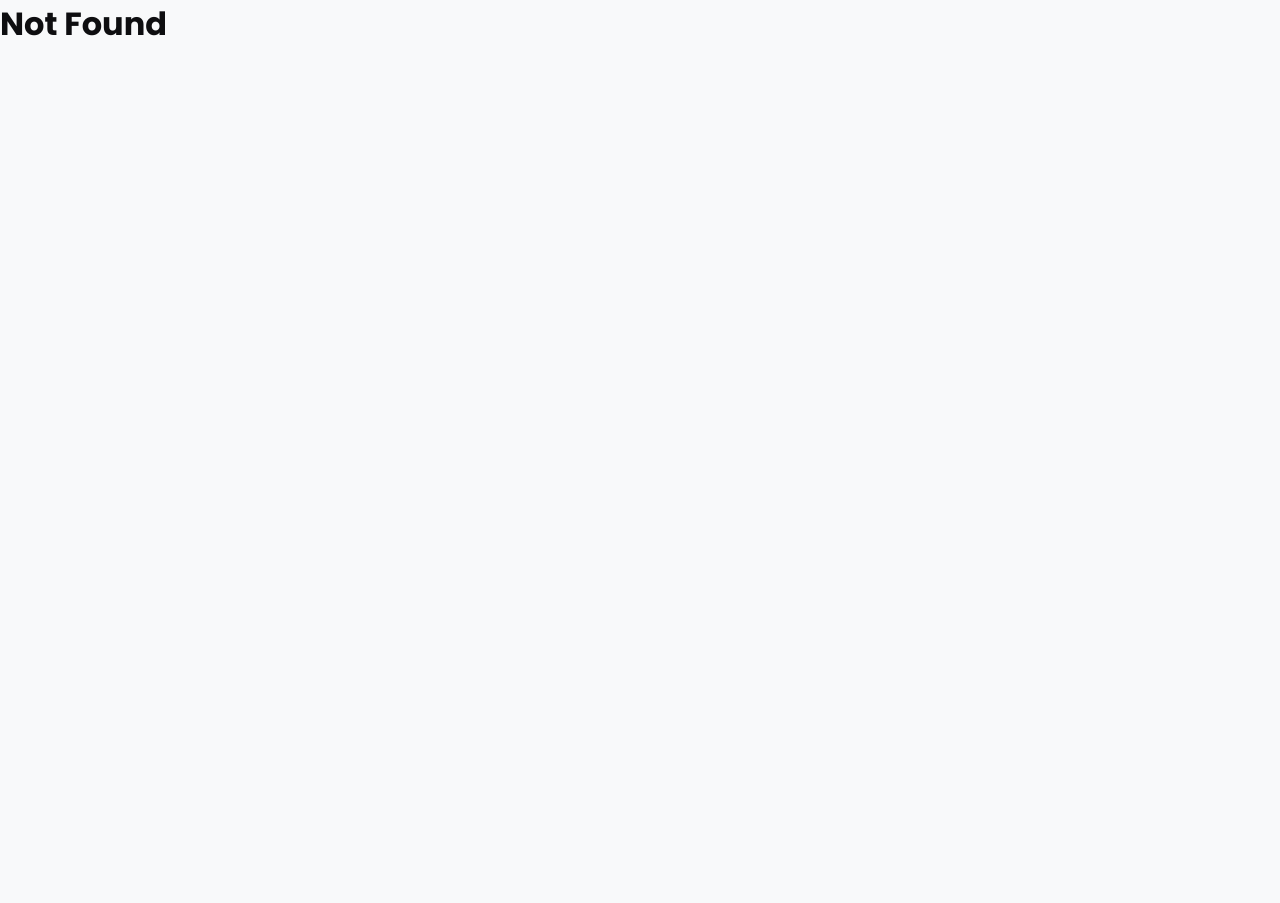
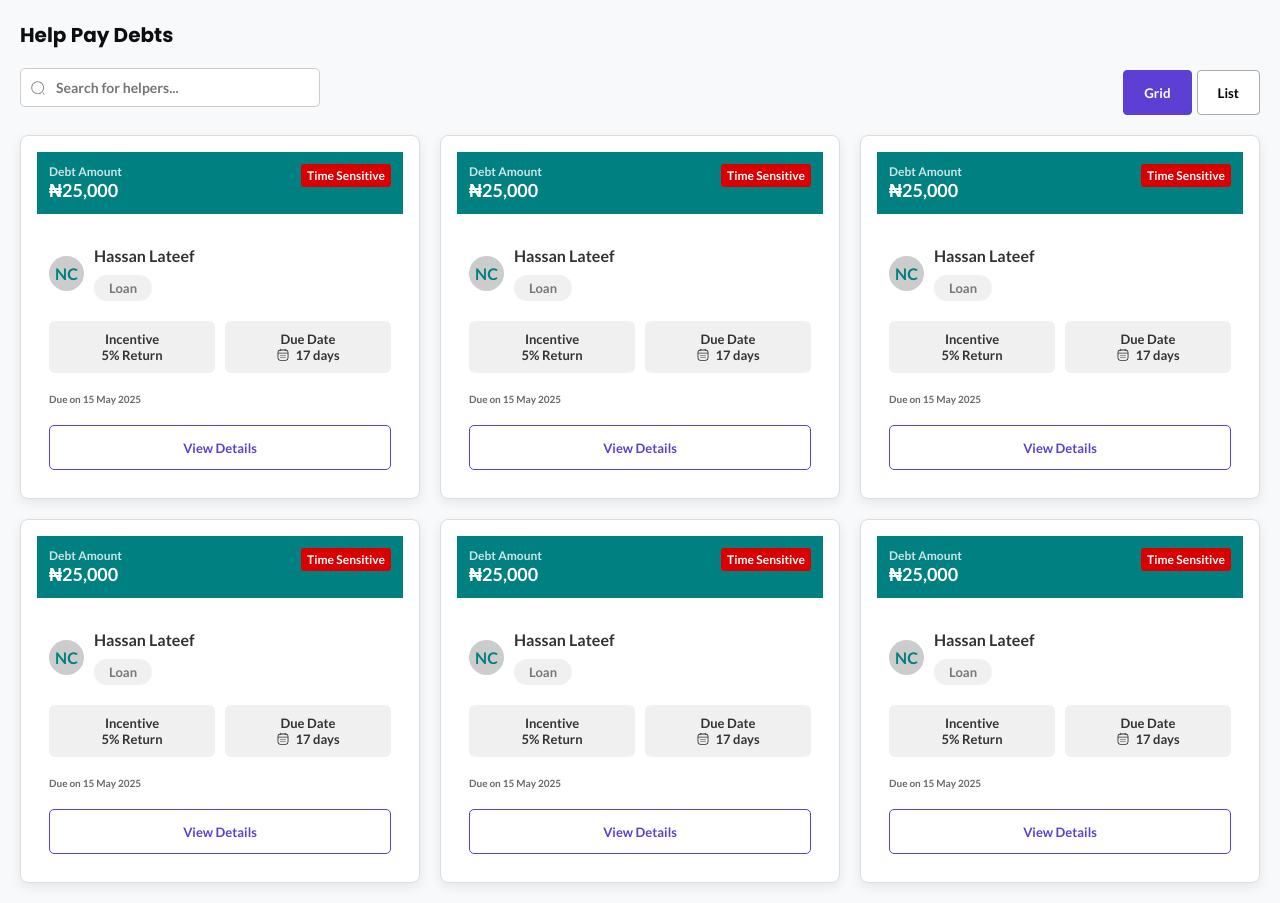
Before and after one commit to Danieljosh-uduma/Gbese, a React (Vite) app: page /debtgrid in a window 1280 px wide. Before the commit the page ends 800 px from the top, so only its background shows below. Built offline with nearby package versions, Linux system fonts and the light colour scheme.

Commit message:
Marketplacebenefactor

```diff
--- /dev/null
+++ b/src/pages/MarketPlaceBenefactor/MarketDebt.css
@@ -0,0 +1,235 @@
+.debt-grid-container {
+  padding: 20px;
+}
+
+.page-title {
+  font-size: 20px;
+  margin-bottom: 10px;
+}
+
+/* Top bar: search + toggle buttons */
+.top-bar {
+  display: flex;
+  justify-content: space-between;
+  align-items: center;
+  flex-wrap: wrap;
+  margin-bottom: 20px;
+}
+
+.search-wrapper {
+  position: relative;
+  max-width: 300px;
+  flex-grow: 1;
+}
+
+.search-input {
+  width: 100%;
+  padding: 10px 10px 10px 35px;
+  border: 1px solid #ccc;
+  border-radius: 5px;
+  font-size: 14px;
+}
+
+.search-icon {
+  position: absolute;
+  top: 50%;
+  left: 10px;
+  transform: translateY(-50%);
+  width: 16px;
+  height: 16px;
+}
+
+.view-toggle {
+  display: flex;
+  gap: 5px;
+  margin-top: 10px;
+}
+
+.toggle-btn {
+  border: 1px solid #aaa;
+  background: #fff;
+  color: #000;
+  border-radius: 4px;
+  cursor: pointer;
+}
+
+.toggle-btn.active {
+  background-color: #5d3fd3;
+  color: white;
+  border-color: #5d3fd3;
+}
+
+/* Grid and List Layout */
+.grid {
+  display: grid;
+  grid-template-columns: repeat(3, 1fr);
+  gap: 20px;
+}
+
+.list {
+  display: flex;
+  flex-direction: column;
+  gap: 20px;
+}
+
+/* Card Styling */
+.card {
+  border: 1px solid #ddd;
+  border-radius: 8px;
+  overflow: hidden;
+  background-color: white;
+  display: flex;
+  flex-direction: column;
+}
+
+.card-header {
+  display: flex;
+  justify-content: space-between;
+  padding: 12px;
+  background-color: #008080;
+  color: white;
+  font-size: 14px;
+}
+
+.card-header-label {
+  font-size: 12px;
+  opacity: 0.8;
+}
+
+.card-amount {
+  font-size: 18px;
+  font-weight: bold;
+}
+
+.time-sensitive-badge {
+  background-color: #DB0000 ;
+  color: white;
+  padding: 4px 6px;
+  border-radius: 3px;
+  font-size: 12px;
+  align-self: flex-start;
+}
+
+.card-body {
+  padding: 12px;
+  display: flex;
+  flex-direction: column;
+  gap: 10px;
+}
+
+.user-info {
+  display: flex;
+  align-items: center;
+  gap: 10px;
+}
+
+.user-avatar {
+  background-color: #ccc;
+  border-radius: 50%;
+  color: #008080;
+  width: 35px;
+  height: 35px;
+  display: flex;
+  align-items: center;
+  justify-content: center;
+  font-weight: bold;
+}
+
+.user-name {
+  font-weight: bold;
+}
+
+.user-type {
+  font-size: 13px;
+  color: #777;
+}
+
+.card-details {
+  display: flex;
+  justify-content: space-between;
+  font-size: 13px;
+}
+
+.card-details {
+  display: flex;
+  justify-content: space-between;
+  margin: 10px 0;
+  gap: 10px;
+}
+
+.detail-box {
+  background-color: #F0F0F0;
+  justify-content: center;
+  border-radius: 6px;
+  padding: 10px;
+  flex: 1;
+    display: flex;
+  flex-direction: column;
+  align-items: center;
+  justify-content: center;
+  text-align: center;
+
+}
+
+.due-date {
+  display: flex;
+  align-items: center;
+  gap: 5px;
+}
+
+.calendarr-icon {
+  width: 14px;
+  height: 14px;
+}
+
+.due-on {
+  font-size: 10px;
+  color: #696969;
+}
+
+.view-button {
+  margin-top: 10px;
+  padding: 8px;
+  background-color: white;
+  border: 1px solid #5d3fd3;
+  color: #5d3fd3;
+  border-radius: 5px;
+  cursor: pointer;
+  font-weight: bold;
+}
+.view-button:hover {
+  background-color: #5d3fd3;
+  color: white;
+}
+
+
+/* Responsive: 2 cards per row on screens <= 768px */
+@media (max-width: 768px) {
+  .grid {
+    grid-template-columns: repeat(2, 1fr);
+  }
+
+  .top-bar {
+    flex-direction: column;
+    align-items: stretch;
+    gap: 10px;
+  }
+
+  .view-toggle {
+    justify-content: flex-end;
+    margin-top: 0;
+  }
+
+  .search-wrapper {
+    max-width: 100%;
+    width: 100%;
+  }
+
+}
+
+/* Optional: 1 card per row on very small screens */
+@media (max-width: 480px) {
+  .grid {
+    grid-template-columns: 1fr;
+  }
+}
--- /dev/null
+++ b/src/pages/MarketPlaceBenefactor/MarketDebt.tsx
@@ -0,0 +1,97 @@
+import React, { useState } from 'react';
+import './MarketDebt.css';
+import { SearchIcon, CalendarIcon } from '../../components/icons/Icon';
+
+const debts = Array(6).fill({
+  amount: '₦25,000',
+  name: 'Hassan Lateef',
+  type: 'Loan',
+  incentive: '5% Return',
+  dueIn: '17 days',
+  dueDate: '15 May 2025',
+  isTimeSensitive: true,
+});
+
+const DebtGrid = () => {
+  const [view, setView] = useState('grid');
+
+  return (
+    <div className="debt-grid-container">
+      {/* Title */}
+      <h3 className="page-title">Help Pay Debts</h3>
+
+      {/* Top Controls */}
+      <div className="top-bar">
+        <div className="search-wrapper">
+          <input
+            type="text"
+            placeholder="Search for helpers..."
+            className="search-input"
+          />
+          <SearchIcon className="search-icon" />
+        </div>
+
+        <div className="view-toggle">
+          <button
+            className={`toggle-btn ${view === 'grid' ? 'active' : ''}`}
+            onClick={() => setView('grid')}
+          >
+            Grid
+          </button>
+          <button
+            className={`toggle-btn ${view === 'list' ? 'active' : ''}`}
+            onClick={() => setView('list')}
+          >
+            List
+          </button>
+        </div>
+      </div>
+
+      {/* Content */}
+      <div className={view === 'grid' ? 'grid' : 'list'}>
+        {debts.map((debt, index) => (
+          <div key={index} className="card">
+            <div className="card-header">
+              <div>
+                <div className="card-header-label">Debt Amount</div>
+                <div className="card-amount">{debt.amount}</div>
+              </div>
+              {debt.isTimeSensitive && (
+                <div className="time-sensitive-badge">Time Sensitive</div>
+              )}
+            </div>
+
+            <div className="card-body">
+              <div className="user-info">
+                <div className="user-avatar">NC</div>
+                <div>
+                  <div className="user-name">{debt.name}</div>
+                  <div className="user-type">{debt.type}</div>
+                </div>
+              </div>
+
+<div className="card-details">
+  <div className="detail-box">
+    <div className="detail-label">Incentive</div>
+    <div className="detail-value">{debt.incentive}</div>
+  </div>
+  <div className="detail-box">
+    <div className="detail-label">Due Date</div>
+    <div className="due-date">
+      <CalendarIcon className="calendarr-icon" />
+      <strong>{debt.dueIn}</strong>
+    </div>
+  </div>
+</div>
+
+              <div className="due-on">Due on {debt.dueDate}</div>
+              <button className="view-button">View Details</button>
+            </div>
+          </div>
+        ))}
+      </div>
+    </div>
+  );
+};
+
+export default DebtGrid;
--- a/src/router/index.tsx
+++ b/src/router/index.tsx
@@ -27,6 +27,11 @@ import AddressVerification from "../pages/KycVerification/AddressVerification";
 import ReviewAndSubmit from "../pages/KycVerification/ReviewAndSubmit";
 import ReviewAndSubmit2 from "../pages/KycVerification/R&S2";
 import ReviewAndSubmit3 from "../pages/KycVerification/R&S3";
+import DebtGrid from "../pages/MarketPlaceBenefactor/MarketDebt";
+
+
+
+
 export default function MainRouter() {
 
   return (
@@ -46,6 +51,7 @@ export default function MainRouter() {
               <Route path="review" element={<ReviewAndSubmit/>} />
               <Route path="review2" element={<ReviewAndSubmit2/>} />
               <Route path="review3" element={<ReviewAndSubmit3/>} />
+              <Route path="debtgrid" element={<DebtGrid/>} />
 
 
 
```
